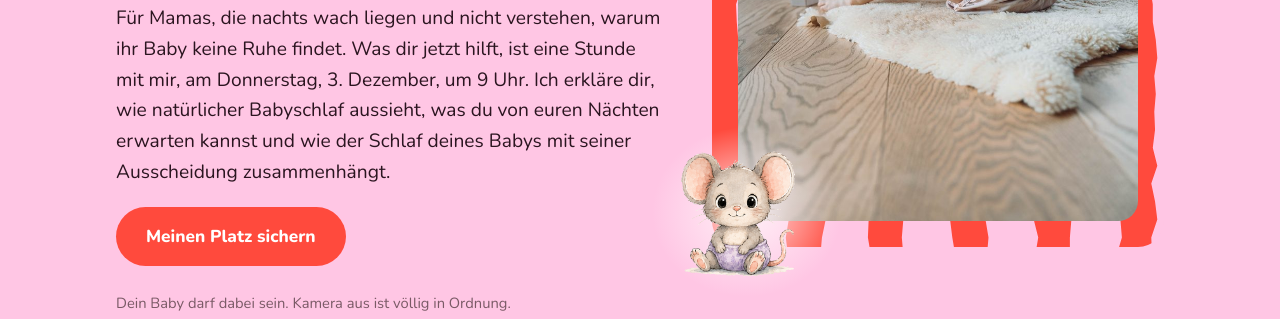
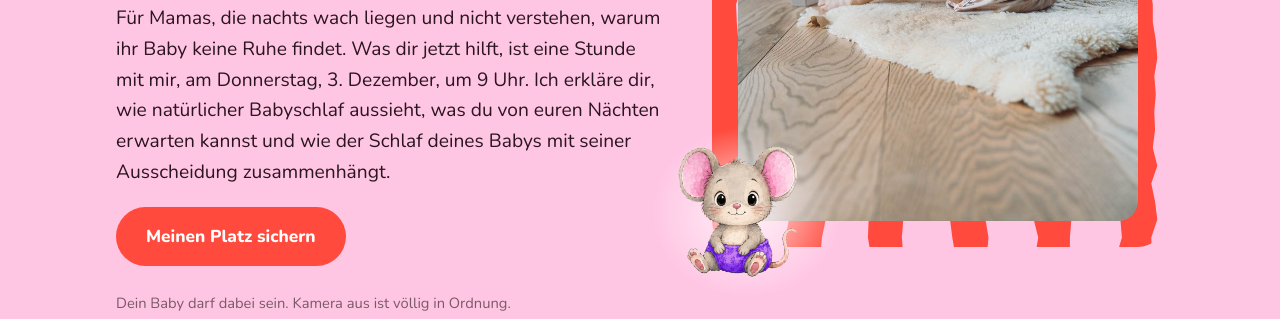
Before and after one commit to annesiebenkees-ai/pippin-welt, a plain HTML site: page webinar/index.html in a window 1280 px wide. Shown: the part 481-800 px from the top of the page. Drawn offline with Linux system fonts and the light colour scheme.

Commit message:
Update Pippin-Welt

```diff
--- a/webinar/index.html
+++ b/webinar/index.html
@@ -37,7 +37,7 @@
     <div class="foto-rahmen">
       <img class="foto" src="../assets/foto-mama-kind.jpg" alt="Eine Mama spielt mit ihren zwei kleinen Kindern auf dem Boden" width="775" height="1163">
       <span class="klebeband">Do 3.12.<br>9 Uhr</span>
-      <img class="maus" src="../assets/plakat/pippin-sit.png" alt="" width="120">
+      <img class="maus" src="../assets/plakat/pippin-violett-frei.png" alt="" width="120">
     </div>
   </div>
 </section>
@@ -107,7 +107,7 @@
     <div class="anne-kreis">
       <img class="anne-bild" src="../assets/anne-portrait-webinar.jpg" alt="Anne Siebenkees lächelt in die Kamera" width="896" height="1195" loading="lazy">
       <span class="anne-sticker">Hallo,<br>ich bin<br>Anne!</span>
-      <img class="anne-maus" src="../assets/plakat/pippin-sit.png" alt="" width="110" loading="lazy">
+      <img class="anne-maus" src="../assets/plakat/pippin-tomate-frei.png" alt="" width="110" loading="lazy">
     </div>
     <div>
       <span class="label">Wer dich durch die Stunde begleitet</span>
```
Also changed, not shown: assets/plakat/pippin-tomate-frei.png (added), assets/plakat/pippin-violett-frei.png (added).
